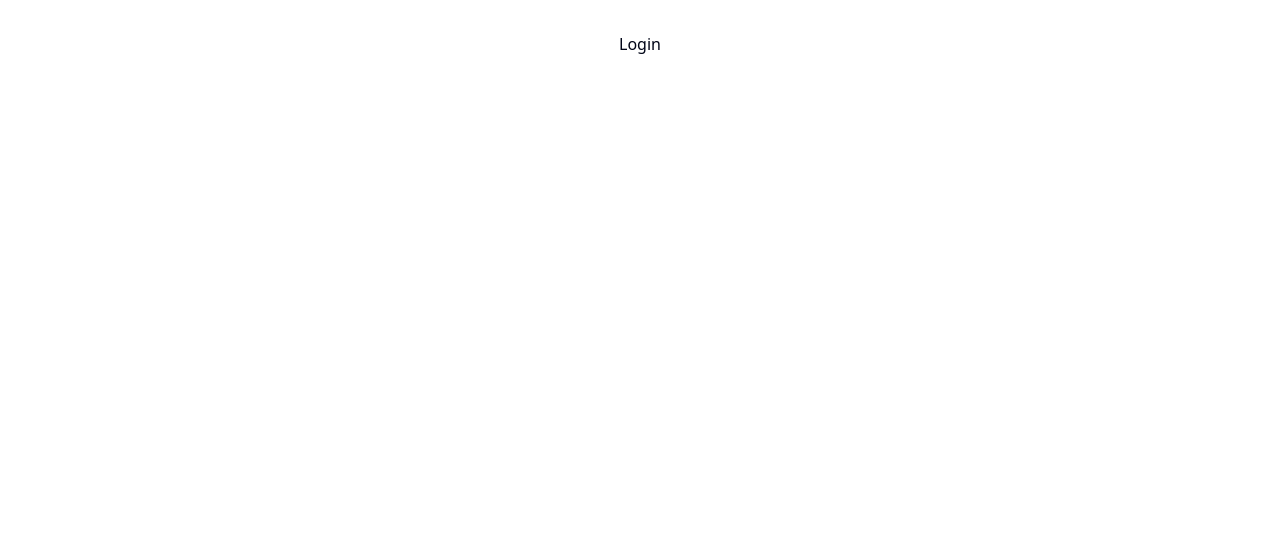
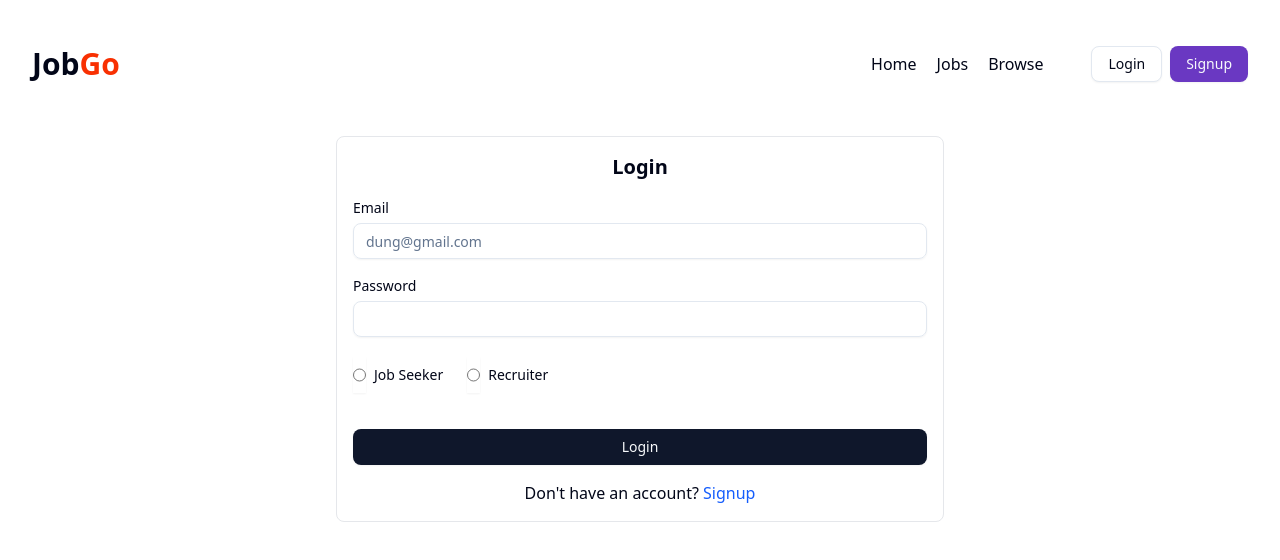
Before and after one commit to nguyendungnd204/jobgo-frontend, a React (Vite) app: page /login in a window 1280 px wide. Shown: the top 560 px of the page. Built offline with nearby package versions, Linux system fonts and the light colour scheme; no server answers.

Commit message:
Lgogin and Signup UI

```diff
--- a/src/components/auth/Login.jsx
+++ b/src/components/auth/Login.jsx
@@ -1,9 +1,79 @@
-import React from 'react'
+import React, { useState } from 'react'
+import Navbar from '../shared/Navbar'
+import { Label } from '../ui/label'
+import { Input } from '../ui/input'
+import { RadioGroup, RadioGroupItem } from '../ui/radio-group'
+import { Button } from '../ui/button'
+import { Link } from 'react-router-dom'
 
 const Login = () => {
-  return (
-    <div>Login</div>
-  )
+    const [input, setInput] = useState({
+      email:"",
+      password:"",
+      role:"",
+    });
+
+    const changeEventHandler = (e) => {
+      setInput({...input, [e.target.name]: e.target.value});
+    }
+    const url = import.meta.env.VITE_API_END_POINT;
+
+    const submitHandler = async (e) => {
+      e.preventDefault();
+      console.log(input);
+      console.log("url"+ url);
+
+    }
+
+    return (
+        <div>
+            <Navbar />
+            <div className='flex items-center justify-center max-w-7xl mx-auto'>
+                <form onSubmit={submitHandler} className='w-1/2 border border-gray-200 rounded-md p-4 my-10'>
+                    <h1 className='font-bold text-xl mb-5'>Login</h1>
+                    <div className='my-5'>
+                        <Label className='mb-2'>Email</Label>
+                        <Input value={input.email} name='email' onChange={changeEventHandler} type="email"  placeholder='dung@gmail.com'></Input>
+                    </div>
+                    <div className='my-5'>
+                        <Label className='mb-2'>Password</Label>
+                        <Input value={input.password} name='password' onChange={changeEventHandler} type="password" placeholder=''></Input>
+                    </div>
+                    <div className='flex items-center justify-between my-5'>
+                        <RadioGroup className='flex items-center gap-6'>
+                            <div className="flex items-center space-x-2">
+                                <Input
+                                    id="r1"
+                                    type='radio'
+                                    name='role'
+                                    value='jobseeker'
+                                    checked={input.role === 'jobseeker'}
+                                    onChange={changeEventHandler}
+                                    className='cursor-pointer'
+                                />
+                                <Label htmlFor="r1" className="whitespace-nowrap">Job Seeker</Label>
+                            </div>
+                            <div className="flex items-center space-x-2">
+                                <Input
+                                    id="r2"
+                                    type='radio'
+                                    name='role'
+                                    value='recruiter'
+                                    checked={input.role === 'recruiter'}
+                                    onChange={changeEventHandler}
+                                    className='cursor-pointer'
+                                />
+                                <Label htmlFor="r2">Recruiter</Label>
+                            </div>
+                        </RadioGroup>
+
+                    </div>
+                    <Button type='submit' className='w-full my-4'>Login</Button>
+                    <span>Don't have an account? <Link to='/signup' className='text-blue-600'>Signup</Link></span>
+                </form>
+            </div>
+        </div>
+    )
 }
 
 export default Login
--- a/src/components/auth/Signup.jsx
+++ b/src/components/auth/Signup.jsx
@@ -1,31 +1,97 @@
-import React from 'react'
+import React, { useState } from 'react'
 import Navbar from '../shared/Navbar'
 import { Label } from '../ui/label'
 import { Input } from '../ui/input'
 import { RadioGroup, RadioGroupItem } from '../ui/radio-group'
+import { Button } from '../ui/button'
+import { Link } from 'react-router-dom'
 
 const Signup = () => {
+     const [input, setInput] = useState({
+          fullname:"",
+          email:"",
+          phoneNumber:"",
+          password:"",
+          confirmPassword:"",
+          role:"",
+          file:""
+        });
+        const [formError, setFormError] = useState({
+            email:"",
+            password:"",
+            confirmPassword:"",
+        })
+
+        const changeEventHandler = (e) => {
+          setInput({...input, [e.target.name]: e.target.value});
+        }
+
+        const changeFileHandler = (e) => {
+          setInput({...input, file: e.target.files?.[0]});
+        }
+        const submitHandler = async (e) => {
+            e.preventDefault();
+
+            let InputError = {
+                email: "",
+                password: "",
+                confirmPassword: "",
+            };
+
+            let hasError = false;
+
+            if (!input.email) {
+                InputError.email = "Email is required";
+                hasError = true;
+            }
+
+            if (!input.password) {
+                InputError.password = "Password is required";
+                hasError = true;
+            }
+
+            if (input.password !== input.confirmPassword) {
+                InputError.confirmPassword = "Passwords do not match";
+                hasError = true;
+            }
+
+            if (hasError) {
+                setFormError(InputError);
+                return;
+            }
+
+            setFormError(InputError); // Clear errors
+            console.log("Validation success", input);
+
+        }
     return (
         <div>
             <Navbar />
             <div className='flex items-center justify-center max-w-7xl mx-auto'>
-                <form action="" className='w-1/2 border border-gray-200 rounded-md p-4 my-10'>
+                <form onSubmit={submitHandler} className='w-1/2 border border-gray-200 rounded-md p-4 my-10'>
                     <h1 className='font-bold text-xl mb-5'>Sign Up</h1>
                     <div className='my-2'>
                         <Label className='mb-2'>Full Name</Label>
-                        <Input type="text" placeholder='Name'></Input>
+                        <Input value={input.fullname} name='fullname' onChange={changeEventHandler}  type="text" placeholder='Name'></Input>
                     </div>
                     <div className='my-5'>
                         <Label className='mb-2'>Email</Label>
-                        <Input type="email" placeholder='dung@gmail.com'></Input>
+                        <Input value={input.email} name='email' onChange={changeEventHandler} type="email" placeholder='dung@gmail.com'></Input>
+                        <Label className='text-red-500'>{formError.email}</Label>
                     </div>
                     <div className='my-2'>
                         <Label className='mb-2'>Phone Number</Label>
-                        <Input type="text" placeholder='01234567890'></Input>
+                        <Input value={input.phoneNumber} name='phoneNumber' onChange={changeEventHandler} type="text" placeholder='01234567890'></Input>
                     </div>
                     <div className='my-5'>
                         <Label className='mb-2'>Password</Label>
-                        <Input type="password" placeholder=''></Input>
+                        <Input value={input.password} name='password' onChange={changeEventHandler}  type="password" placeholder='Enter Password'></Input>
+                        <Label className='text-red-500'>{formError.password}</Label>
+                    </div>
+                    <div className='my-5'>
+                        <Label className='mb-2'>Confirm Password</Label>
+                        <Input value={input.confirmPassword} name='confirmPassword' onChange={changeEventHandler}  type="confirmPassword" placeholder='Enter Confirm Password'></Input>
+                        <Label className='text-red-500'>{formError.confirmPassword}</Label>
                     </div>
                     <div className='flex items-center justify-between my-5'>
                         <RadioGroup className='flex items-center gap-6'>
@@ -35,6 +101,8 @@ const Signup = () => {
                                     type='radio'
                                     name='role'
                                     value='jobseeker'
+                                    checked={input.role === 'jobseeker'}
+                                    onChange={changeEventHandler}
                                     className='cursor-pointer'
                                 />
                                 <Label htmlFor="r1" className="whitespace-nowrap">Job Seeker</Label>
@@ -45,13 +113,27 @@ const Signup = () => {
                                     type='radio'
                                     name='role'
                                     value='recruiter'
+                                    checked={input.role === 'recruiter'}
+                                    onChange={changeEventHandler}
                                     className='cursor-pointer'
                                 />
                                 <Label htmlFor="r2">Recruiter</Label>
                             </div>
                         </RadioGroup>
+                        <div className='flex items-center gap-2'>
+                            <Label>Profile</Label>
+                            <Input
+                                accept="image/*"
+                                type='file'
+                                name='file'
+                                value={input.file}
+                                onChange={changeFileHandler}
+                                className='cursor-pointer'
+                            />
+                        </div>
                     </div>
-
+                    <Button type='submit' className='w-full my-4'>Sign Up</Button>
+                    <span>Already have an account? <Link to='/login' className='text-blue-600'>Login</Link></span>
                 </form>
             </div>
         </div>
```
Also changed, not shown: 1 other file (tests, documents, lock files or other folders).
